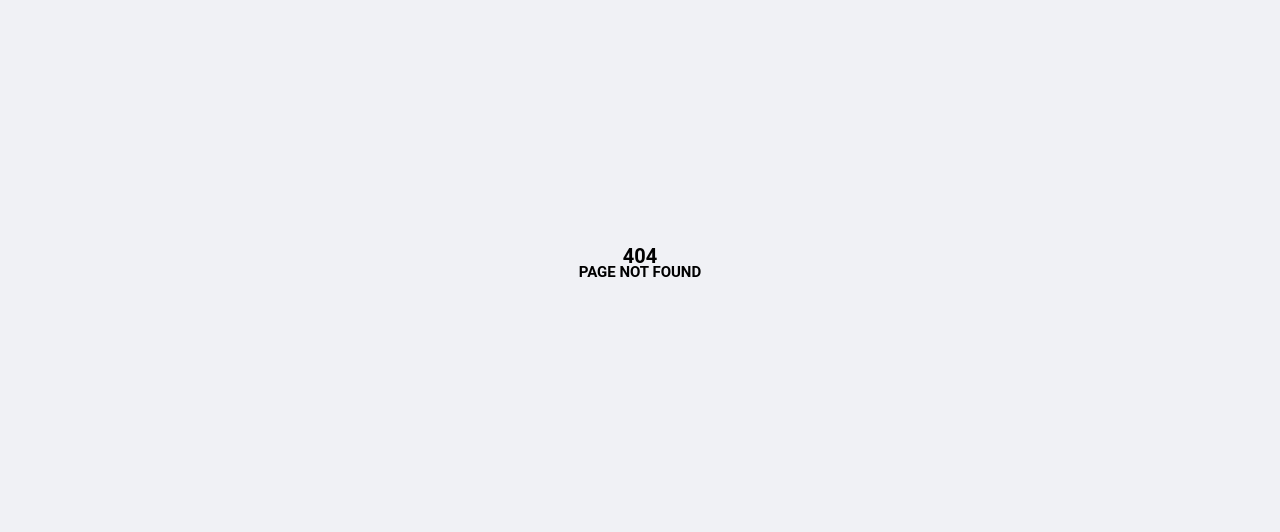
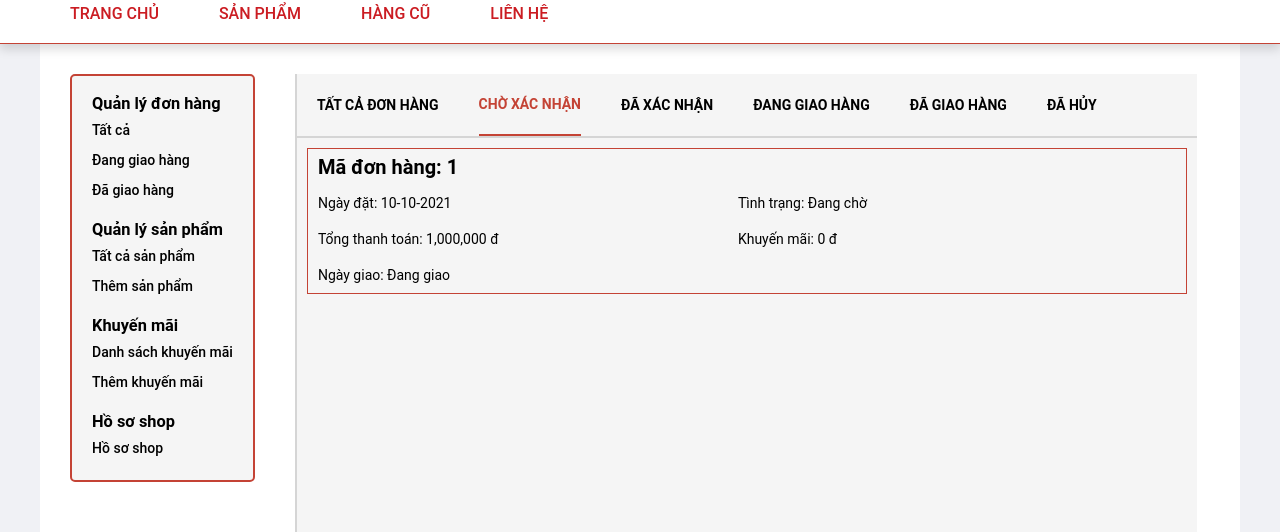
Before and after one commit to covy2406/PBL6, a React (Create React App) app: page /shop/orders/pending in a window 1280 px wide. Before the commit this address had no page. Shown: the part 136-668 px from the top of the page. Built offline with nearby package versions, Linux system fonts and the light colour scheme; no server answers; sample sign-in values are in the browser's storage.

Commit message:
fix Shop/Orders

```diff
--- a/src/App.jsx
+++ b/src/App.jsx
@@ -66,7 +66,7 @@ const App = () => {
               <Route path="onboarding" element={<ShopSignup />} />
               <Route path="orders" element={<Shop extraProps="orders" />}>
                 <Route path="all" element={<ShopOrders />} />
-                <Route path="processing" element={<ShopOrders />} />
+                <Route path="pending" element={<ShopOrders />} />
                 <Route path="confirmed" element={<ShopOrders />} />
                 <Route path="shipping" element={<ShopOrders />} />
                 <Route path="delivered" element={<ShopOrders />} />
--- a/src/Site_Shop/Components/ShopOrders.jsx
+++ b/src/Site_Shop/Components/ShopOrders.jsx
@@ -3,25 +3,45 @@ import { useState, useEffect } from "react";
 import useShop from "hook/useShop";
 import ShopOrdersData from "Site_Shop/Data/ShopOrdersData";
 
+import ShopOrdersCard from "./ShopOrdersCard/ShopOrdersCard";
+
 const ShopOrders = () => {
   const location = useLocation();
   const [currentPath, setCurrentPath] = useState("");
-  const { getShopdetails } = useShop();
+  const { getShopOrdersAll } = useShop();
+  const [orderList, setOrderList] = useState([]);
 
   useEffect(() => {
-    const res = getShopdetails();
+    const res = getShopOrdersAll();
+    if (res) {
+      setOrderList(JSON.parse(window.sessionStorage.getItem("orderList")));
+    }
   }, []);
+
+  useEffect(() => {
+    console.log(orderList);
+    console.log(typeof orderList);
+  }, [orderList]);
 
   useEffect(() => {
     setCurrentPath(location.pathname);
   }, [location]);
-
+  //test data
+  const [order, setOrder] = useState({
+    id: 1,
+    deliveredDate: "10-10-2021",
+    discount: 0,
+    orderDate: "10-10-2021",
+    paid: 1000000,
+    status: "pending",
+    total_price: 0,
+  });
   return (
     <div className="shop__container-nav">
       <div className="shop__menu_container">
         <div className="shop__home">
           <ul className="shop__home-list">
-            {ShopOrdersData.map((item, index) => {
+            {ShopOrdersData.map((item) => {
               return (
                 <li className="shop__home-item">
                   <Link
@@ -36,6 +56,11 @@ const ShopOrders = () => {
           </ul>
         </div>
       </div>
+      <div className="shop__orders--list">
+        <div className="row">
+          <ShopOrdersCard data={order} filter={currentPath.split("/")[3]} />
+        </div>
+      </div>
     </div>
   );
 };
--- /dev/null
+++ b/src/Site_Shop/Components/ShopOrdersCard/ShopOrdersCard.css
@@ -0,0 +1,19 @@
+.shoporderscard__container {
+  margin: 1rem;
+  padding: 1rem;
+  height: fit-content;
+  border: 1px solid var(--primary-color);
+}
+.shoporderscard__container--title {
+  font-size: 2rem;
+  font-weight: bold;
+  margin-bottom: 2rem;
+}
+.shoporderscard__container--content {
+  display: grid;
+  grid-template-columns: 40rem 20rem;
+  gap: 2rem;
+}
+.card-text {
+  font-size: 1.4rem;
+}
--- /dev/null
+++ b/src/Site_Shop/Components/ShopOrdersCard/ShopOrdersCard.jsx
@@ -0,0 +1,46 @@
+import { useEffect, useState } from "react";
+import { Link } from "react-router-dom";
+import "./ShopOrdersCard.css";
+const ShopOrdersCard = ({ data, filter }) => {
+  //status = [pending, confirmed, delivered]
+  const [order, setOrder] = useState({
+    id: data.id,
+    deliveredDate:
+      data.status === "delivered" ? data.deliveredDate : "Đang giao",
+    discount: data.discount,
+    orderDate: data.orderDate,
+    paid: data.paid,
+    status:
+      data.status === "pending"
+        ? "Đang chờ"
+        : data.status === "confirmed"
+        ? "Đã xác nhận"
+        : "Đã giao",
+    total_price: data.total_price,
+  });
+
+  return (
+    <>
+      {/* lọc đơn theo tình trạng*/}
+      {filter === data.status || filter === "all" ? (
+        <div className="shoporderscard__container">
+          <div className="shoporderscard__container--title">
+            Mã đơn hàng: {order.id}
+          </div>
+          <div className="shoporderscard__container--content">
+            <p className="card-text">Ngày đặt: {order.orderDate}</p>
+            <p className="card-text">Tình trạng: {order.status}</p>
+            <p className="card-text">
+              Tổng thanh toán: {parseInt(order.paid).toLocaleString("vn-VN")} đ
+            </p>
+            <p className="card-text">
+              Khuyến mãi: {parseInt(data.discount).toLocaleString("vn-VN")} đ
+            </p>
+            <p className="card-text">Ngày giao: {order.deliveredDate}</p>
+          </div>
+        </div>
+      ) : null}
+    </>
+  );
+};
+export default ShopOrdersCard;
--- a/src/Site_Shop/Data/ShopOrdersData.js
+++ b/src/Site_Shop/Data/ShopOrdersData.js
@@ -5,9 +5,9 @@ const ShopOrdersData = [
     props: "all",
   },
   {
-    link: "/shop/orders/processing",
+    link: "/shop/orders/pending",
     title: "Chờ xác nhận",
-    props: "processing",
+    props: "pending",
   },
   {
     link: "/shop/orders/confirmed",
--- a/src/Site_Shop/Shop.jsx
+++ b/src/Site_Shop/Shop.jsx
@@ -79,6 +79,25 @@ const Shop = ({ extraProps } = "details") => {
               </li>
             </ul>
             <ul className="sidebar-menu__item">
+              <h3>Khuyến mãi</h3>
+              <li className="sidbar-menu__item-link">
+                <Link
+                  to="/shop/promos/list/all"
+                  className="shop__home-item-link"
+                  id={currentPath === "/shop/promos/list/all" ? "active" : ""}>
+                  Danh sách khuyến mãi
+                </Link>
+              </li>
+              <li className="sidbar-menu__item-link">
+                <Link
+                  to="/shop/promos/add"
+                  className="shop__home-item-link"
+                  id={currentPath === "/shop/promos/add" ? "active" : ""}>
+                  Thêm khuyến mãi
+                </Link>
+              </li>
+            </ul>
+            <ul className="sidebar-menu__item">
               <h3>Hồ sơ shop</h3>
               <li className="sidbar-menu__item-link">
                 <Link
--- a/src/api/apiShop.js
+++ b/src/api/apiShop.js
@@ -2,6 +2,7 @@ import axiosClient from "./axiosClient";
 
 const GET_INFO_URL = "getshopdetail/shops";
 const UPDATE_INFO_URL = "shops";
+const GET_ALL_ORDERS_URL = "getallorders/shops?status=all";
 
 const apiShop = {
   getinfo() {
@@ -10,6 +11,9 @@ const apiShop = {
   updateinfo(data, id) {
     return axiosClient.post(UPDATE_INFO_URL + `/${id}`, data);
   },
+  getallorders() {
+    return axiosClient.get(GET_ALL_ORDERS_URL);
+  },
 };
 
 export default apiShop;
--- a/src/hook/useShop.js
+++ b/src/hook/useShop.js
@@ -34,15 +34,18 @@ const useShop = () => {
   };
   const getShopOrdersAll = async () => {
     try {
-      const response = await apiShop.getProductsAll();
-      console.log("useShop getShopProductsAll response: ", response.data.data);
-      return response.data.data;
+      const response = await apiShop.getallorders();
+      window.sessionStorage.setItem(
+        "shopOrders",
+        JSON.stringify(response.data.data)
+      );
+      return true;
     } catch (err) {
       console.log("useShop getShopProductsAll err: " + err);
       return false;
     }
   };
-  return { getShopdetails, updateShopdetails };
+  return { getShopdetails, updateShopdetails, getShopOrdersAll };
 };
 
 export default useShop;
```
Also changed, not shown: src/components/Header/CartList.jsx (indentation only).
